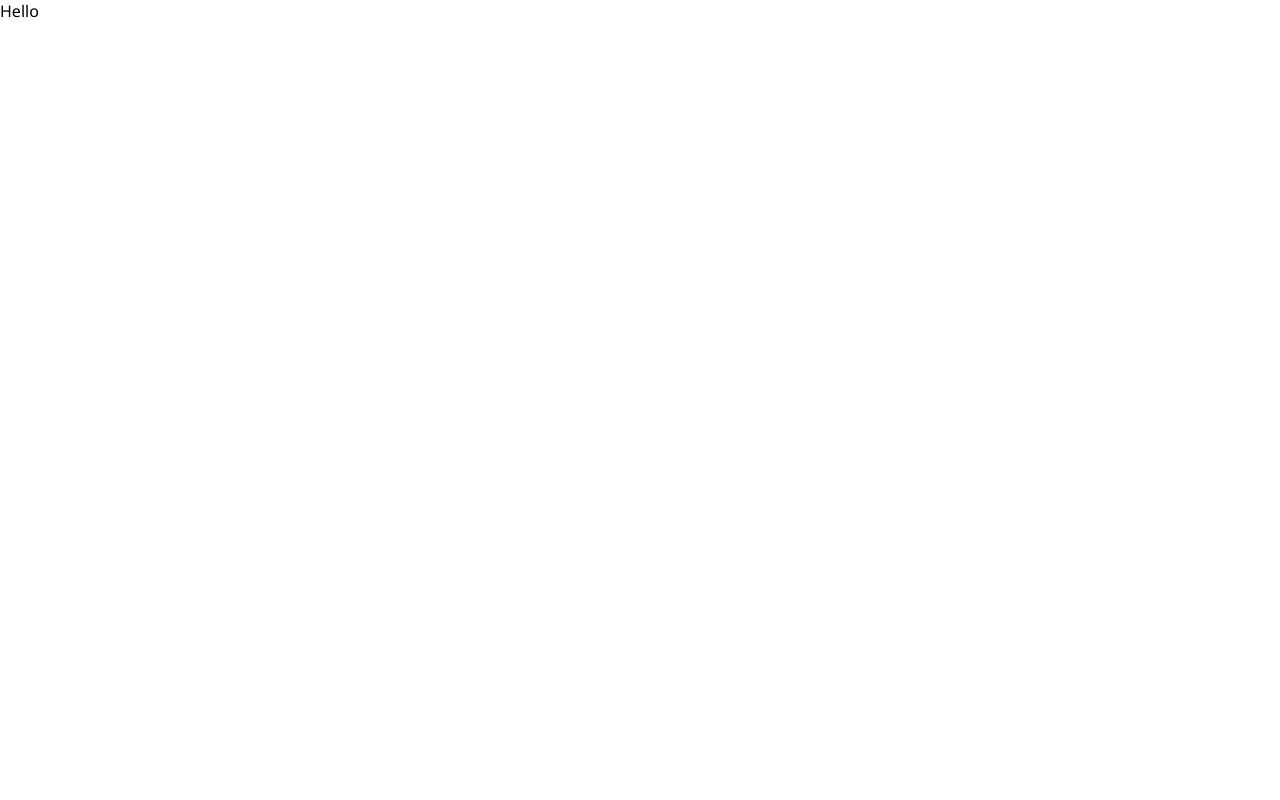
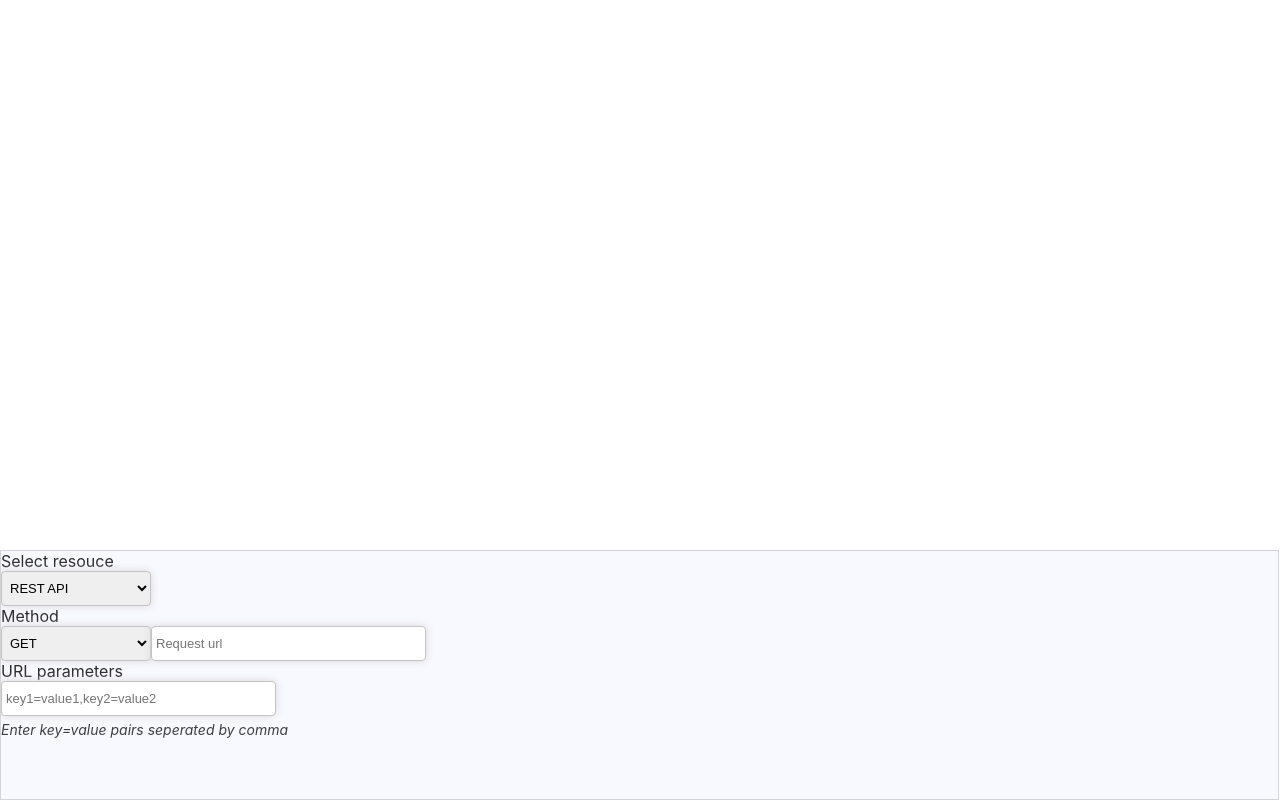
Before and after one commit to GowshikPrabhu/wb-demo, a React (Create React App) app: page / in a window 1280 px wide. Built offline with nearby package versions, Linux system fonts and the light colour scheme.

Commit message:
set base styles

```diff
--- a/src/App.css
+++ b/src/App.css
@@ -1,15 +1,18 @@
+* {
+  margin: 0;
+  padding: 0;
+  box-sizing: border-box;
+}
 :root {
   --body-text: #626262;
   --heading-text: #2c2c2c;
-  --hint: #2c2c2c;
+  --hint: #3f3f3f;
   --success: #23b9a9;
   --danger: #ce4e4d;
   --warning: #eac459;
   --info: #4aa9e9;
 }
-
 body {
-  font-family: "Segoe UI", "Arial", "Helvetica Neu", "Open Sans", sans-serif;
   font-size: 16px;
 }
 
--- a/src/App.js
+++ b/src/App.js
@@ -1,5 +1,5 @@
+import Home from "./pages/Home/Home";
 import "./App.css";
-import Home from "./pages/Home/Home";
 
 const App = () => {
   return <Home />;
--- a/src/index.css
+++ b/src/index.css
@@ -1,13 +1,13 @@
 body {
   margin: 0;
-  font-family: -apple-system, BlinkMacSystemFont, 'Segoe UI', 'Roboto', 'Oxygen',
-    'Ubuntu', 'Cantarell', 'Fira Sans', 'Droid Sans', 'Helvetica Neue',
+  font-family: -apple-system, BlinkMacSystemFont, "Segoe UI", "Open Sans",
+    "Roboto", "Ubuntu", "Cantarell", "Fira Sans", "Droid Sans", "Helvetica Neue",
     sans-serif;
   -webkit-font-smoothing: antialiased;
   -moz-osx-font-smoothing: grayscale;
 }
 
 code {
-  font-family: source-code-pro, Menlo, Monaco, Consolas, 'Courier New',
+  font-family: source-code-pro, Menlo, Monaco, Consolas, "Courier New",
     monospace;
 }
--- /dev/null
+++ b/src/pages/Components/BottomSheet/BottomSheet.css
@@ -0,0 +1,12 @@
+.bottomsheet__container {
+  position: absolute;
+  bottom: 0;
+  background-color: ghostwhite;
+  width: 99.9%;
+  height: 250px;
+  max-height: 350px;
+  border: 1px solid #cccc;
+  overflow-x: hidden;
+  /* overflow: scroll; */
+  /* scroll-behavior: smooth; */
+}
--- /dev/null
+++ b/src/pages/Components/BottomSheet/BottomSheet.js
@@ -0,0 +1,48 @@
+import React from "react";
+import DropdownInput from "../DropdownInput/DropdownInput";
+import TextInput from "../TextInput/TextInput";
+import "./BottomSheet.css";
+
+const BottomSheet = () => {
+  const handleChange = () => {};
+  return (
+    <div className="bottomsheet__container">
+      <div>
+        <DropdownInput
+          label={"Select resouce"}
+          name={"resouce"}
+          options={[
+            { name: "REST API", value: "REST" },
+            { name: "SOAP", value: "SOAP" }
+          ]}
+        />
+        <br />
+        <DropdownInput
+          label={"Method"}
+          name={"method"}
+          options={[
+            { name: "GET", value: "GET" },
+            { name: "POST", value: "POST" }
+          ]}
+        />
+        <TextInput
+          name={"apiUrl"}
+          placeholder={"Request url"}
+          value={""}
+          onChange={handleChange}
+        />
+        <br />
+        <TextInput
+          label={"URL parameters"}
+          name={"urlparameters"}
+          placeholder={"key1=value1,key2=value2"}
+          value={""}
+          onChange={handleChange}
+          hint={"Enter key=value pairs seperated by comma"}
+        />
+      </div>
+    </div>
+  );
+};
+
+export default BottomSheet;
--- /dev/null
+++ b/src/pages/Components/DropdownInput/DropdownInput.css
@@ -0,0 +1,17 @@
+.dropdown__label {
+  display: block;
+  color: var(--heading-text);
+}
+.dropdown__select {
+  border: 1px solid #c4c4c4;
+  height: 35px;
+  width: 150px;
+  font-size: 13px;
+  padding: 4px 4px 4px 4px;
+  border-radius: 4px;
+  -moz-border-radius: 4px;
+  -webkit-border-radius: 4px;
+  box-shadow: 0px 0px 8px #d9d9d9;
+  -moz-box-shadow: 0px 0px 8px #d9d9d9;
+  -webkit-box-shadow: 0px 0px 8px #d9d9d9;
+}
--- /dev/null
+++ b/src/pages/Components/DropdownInput/DropdownInput.js
@@ -0,0 +1,28 @@
+import React from "react";
+import "./DropdownInput.css";
+
+/**
+ *
+ * @param {string} label Input label
+ * @param {string} name Input name
+ * @param {object[]} options Options for dropdown
+ * @returns
+ */
+const DropdownInput = ({ label = "", name, options }) => {
+  return (
+    <>
+      {label.length > 0 ? (
+        <label className="dropdown__label">{label}</label>
+      ) : null}
+      <select name={name} id={name} className="dropdown__select">
+        {options.map((option, idx) => (
+          <option key={idx} value={option.value}>
+            {option.name}
+          </option>
+        ))}
+      </select>
+    </>
+  );
+};
+
+export default DropdownInput;
--- /dev/null
+++ b/src/pages/Components/TextInput/TextInput.css
@@ -0,0 +1,31 @@
+.textinput__label {
+  display: block;
+  color: var(--heading-text);
+}
+.textinput__input {
+  border: 1px solid #c4c4c4;
+  height: 35px;
+  width: 275px;
+  font-size: 13px;
+  padding: 4px 4px 4px 4px;
+  border-radius: 4px;
+  -moz-border-radius: 4px;
+  -webkit-border-radius: 4px;
+  box-shadow: 0px 0px 8px #d9d9d9;
+  -moz-box-shadow: 0px 0px 8px #d9d9d9;
+  -webkit-box-shadow: 0px 0px 8px #d9d9d9;
+}
+.textinput__input:focus {
+  outline: none;
+  border: 1px solid var(--info);
+  box-shadow: 0px 0px 4px var(--info);
+  -moz-box-shadow: 0px 0px 4px var(--info);
+  -webkit-box-shadow: 0px 0px 4px var(--info);
+}
+.input-hint {
+  color: var(--hint);
+  font-size: 14px;
+  font-style: italic;
+  display: block;
+  margin: 5px 0;
+}
--- /dev/null
+++ b/src/pages/Components/TextInput/TextInput.js
@@ -0,0 +1,41 @@
+import React from "react";
+import "./TextInput.css";
+
+/**
+ *
+ * @param {string} name Input name
+ * @param {string} label Input label
+ * @param {any} value Input value
+ * @param {string} placeholder Input placeholder
+ * @param {string} hint Input hint
+ * @param {Function} onChange On Change handler
+ */
+const TextInput = ({
+  name,
+  label = "",
+  onChange,
+  placeholder,
+  value,
+  hint = "",
+  ...rest
+}) => {
+  return (
+    <>
+      {label.length > 0 ? (
+        <label className="textinput__label">{label}</label>
+      ) : null}
+      <input
+        className="textinput__input"
+        type="text"
+        name={name}
+        onChange={onChange}
+        placeholder={placeholder}
+        value={value}
+        {...rest}
+      />
+      {hint.length > 0 ? <span className="input-hint">{hint}</span> : null}
+    </>
+  );
+};
+
+export default TextInput;
--- /dev/null
+++ b/src/pages/Components/index.js
@@ -0,0 +1,5 @@
+import BottomSheet from "./BottomSheet/BottomSheet";
+import DropdownInput from "./DropdownInput/DropdownInput";
+import TextInput from "./TextInput/TextInput";
+
+export { BottomSheet, DropdownInput, TextInput };
--- a/src/pages/Home/Home.js
+++ b/src/pages/Home/Home.js
@@ -1,7 +1,12 @@
 import React from "react";
+import { BottomSheet } from "../Components";
 
 const Home = () => {
-  return <div>Hello</div>;
+  return (
+    <div>
+      <BottomSheet />
+    </div>
+  );
 };
 
 export default Home;
```
Also changed, not shown: 1 other file (tests, documents, lock files or other folders).
